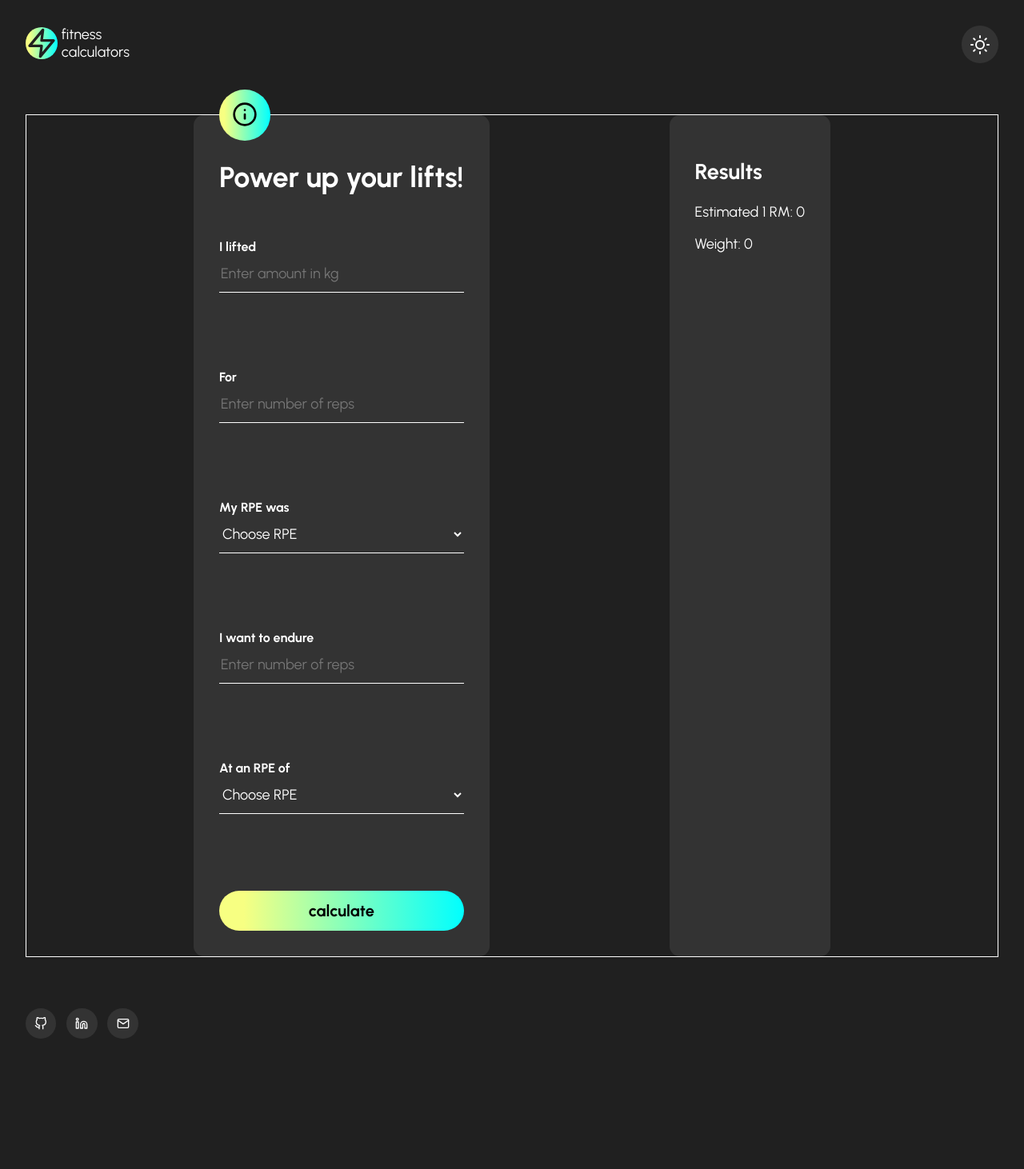
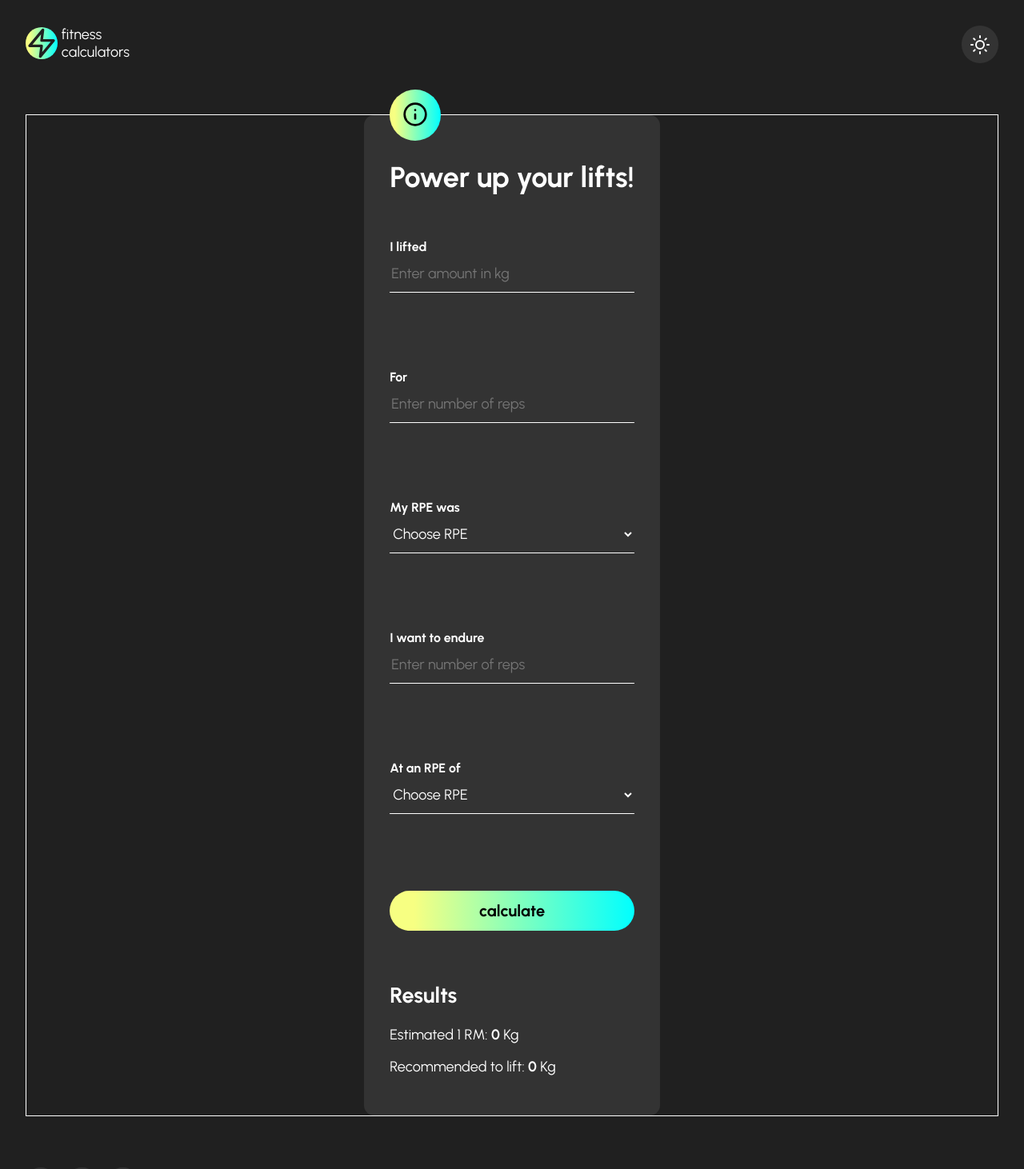
Before and after one commit to Melisa-Zorraindo/fitness-calculators, a React (Vite) app: page /liftingCalculator in a window 1280 px wide. Shown: the top 1462 px of the page at 80% size. Before the commit the page ends 1331 px from the top, so only its background shows below. Built offline with nearby package versions, Linux system fonts and the light colour scheme.

Commit message:
Displays results without state manager

```diff
--- a/src/components/cards/ResultsCalorieCard.jsx
+++ b/src/components/cards/ResultsCalorieCard.jsx
@@ -1,14 +1,16 @@
-import { StyledResultsCard } from "../../styles/components/cards/resultCards.styles";
+// import { StyledResultsCard } from "../../styles/components/cards/resultCards.styles";
 
 export default function ResultsCalorieCard({ calories, protein, fats, carbs }) {
   return (
-    <StyledResultsCard>
+    // <StyledResultsCard>
+    <>
       <h2>Results</h2>
       <p>Calories: {calories || 0}</p>
       <p>Protein: {protein || 0}</p>
       <p>Fats: {fats || 0}</p>
       <p>Carbs: {carbs || 0}</p>
       <p>Weekly calorie budget: {calories * 7 || 0}</p>
-    </StyledResultsCard>
+    </>
+    // </StyledResultsCard>
   );
 }
--- a/src/components/cards/ResultsLiftingCard.jsx
+++ b/src/components/cards/ResultsLiftingCard.jsx
@@ -1,13 +1,15 @@
-import { StyledResultsCard } from "../../styles/components/cards/resultCards.styles";
-
 export default function ResultsLiftingCard({ oneRM, weight }) {
   return (
-    <StyledResultsCard>
-      <div>
-        <h2>Results</h2>
-        <p>Estimated 1 RM: {oneRM || 0}</p>
-        <p>Weight: {weight || 0}</p>
-      </div>
-    </StyledResultsCard>
+    <div className="results">
+      <h2>Results</h2>
+      <p>
+        Estimated 1 RM: <span>{oneRM || 0} </span>
+        Kg
+      </p>
+      <p>
+        Recommended to lift: <span>{weight || 0} </span>
+        Kg
+      </p>
+    </div>
   );
 }
--- a/src/components/forms/weightCalc.jsx
+++ b/src/components/forms/weightCalc.jsx
@@ -4,6 +4,8 @@ import { useForm } from "react-hook-form";
 import { yupResolver } from "@hookform/resolvers/yup";
 import * as yup from "yup";
 import { coefficients } from "../../utils/liftingCoefficients";
+import { useState } from "react";
+import ResultsLiftingCard from "../cards/ResultsLiftingCard";
 
 const schema = yup
   .object({
@@ -44,6 +46,9 @@ export default function LiftingForm() {
     resolver: yupResolver(schema),
   });
 
+  const [oneRm, setOneRm] = useState(0);
+  const [weight, setWeight] = useState(0);
+
   function onSubmit({
     desiredReps,
     desiredRpe,
@@ -56,13 +61,14 @@ export default function LiftingForm() {
     const coeffForRM = selectedRpe[liftedReps - 1];
     const rm = (liftedWeight / coeffForRM).toFixed(1);
 
+    setOneRm(rm);
+
     //get recommended lifting weight
     const wantedRpe = coefficients[desiredRpe];
     const coeffForRecommendedWeight = wantedRpe[desiredReps - 1];
     const weightToLift = (rm * coeffForRecommendedWeight).toFixed(1);
 
-    console.log({ rm: rm, weightToLift: weightToLift });
-    return { rm: rm, weightToLift: weightToLift };
+    setWeight(weightToLift);
   }
 
   return (
@@ -191,6 +197,8 @@ export default function LiftingForm() {
           </p>
         </div>
       </form>
+
+      <ResultsLiftingCard oneRM={oneRm} weight={weight} />
     </>
   );
 }
--- a/src/pages/liftingCalculator/index.jsx
+++ b/src/pages/liftingCalculator/index.jsx
@@ -1,7 +1,6 @@
 import { StyledPage } from "../../styles/pages";
 import { StyledForm } from "../../styles/components/forms/calc.styles";
 import LiftingForm from "../../components/forms/weightCalc";
-import ResultsLiftingCard from "../../components/cards/ResultsLiftingCard";
 
 export default function LiftingCalculator() {
   return (
@@ -10,7 +9,6 @@ export default function LiftingCalculator() {
         <h1>Power up your lifts!</h1>
         <LiftingForm />
       </StyledForm>
-      <ResultsLiftingCard />
     </StyledPage>
   );
 }
--- a/src/styles/components/forms/calc.styles.jsx
+++ b/src/styles/components/forms/calc.styles.jsx
@@ -83,4 +83,12 @@ export const StyledForm = styled.div`
       }
     }
   }
+
+  .results {
+    margin-top: 4rem;
+
+    span {
+      font-weight: 700;
+    }
+  }
 `;
```
Also changed, not shown: src/styles/components/cards/resultCards.styles.jsx (+6 -6 lines).
